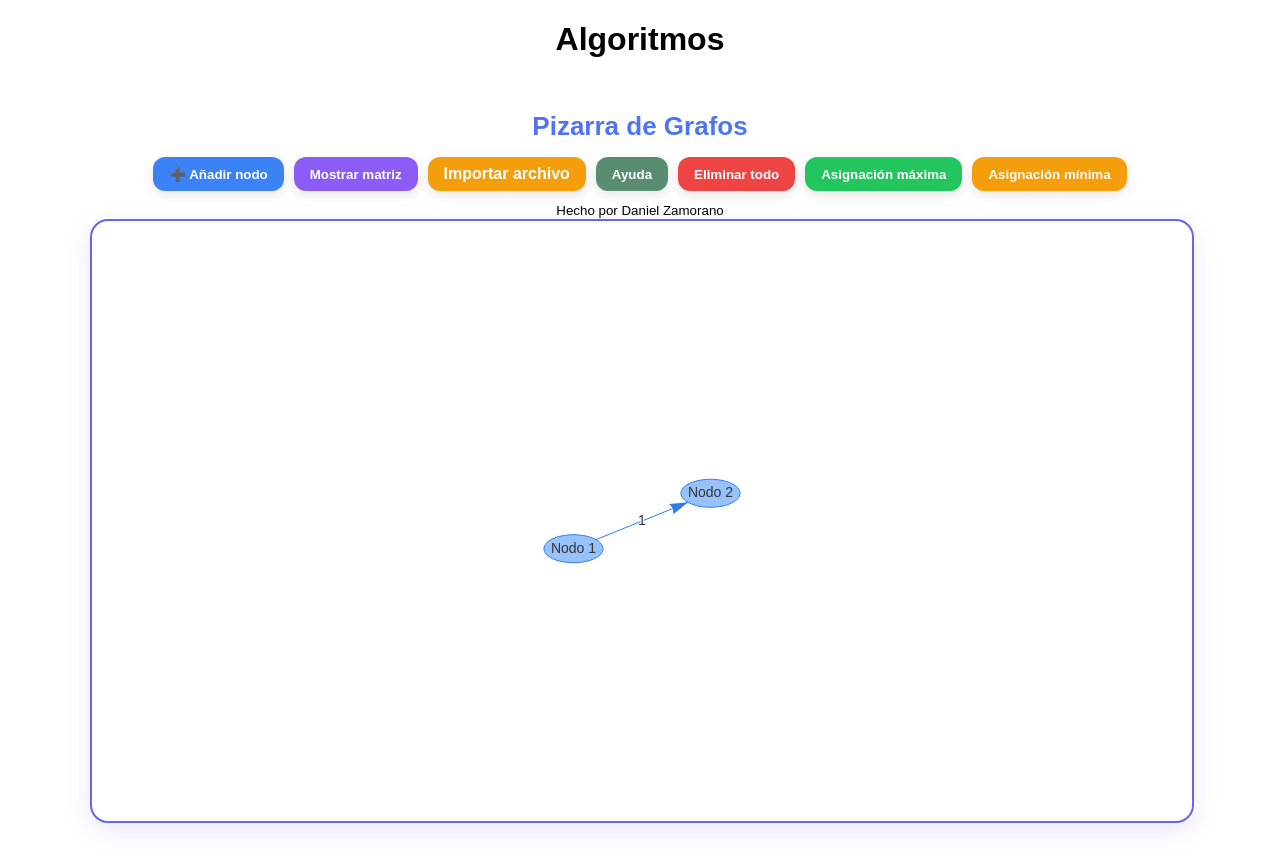
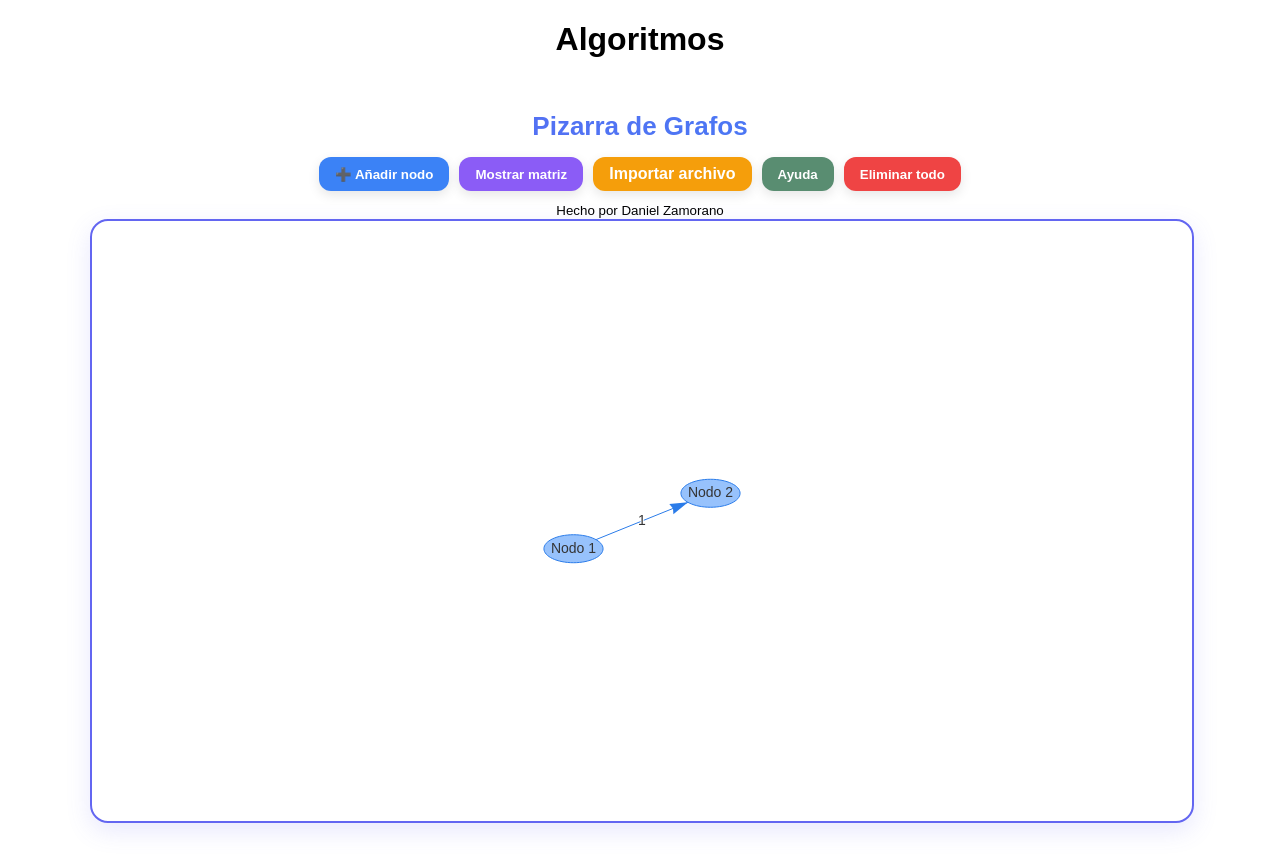
Before and after one commit to Danizamog/algoritmos, a Vue app: page / in a window 1280 px wide. Built offline with nearby package versions, Linux system fonts and the light colour scheme.

Commit message:
Update GraphBoard.vue

```diff
--- a/src/components/GraphBoard.vue
+++ b/src/components/GraphBoard.vue
@@ -10,10 +10,7 @@
       <input id="importar" type="file" @change="importarArchivo" hidden />
       <button @click="abrirAyuda" class="btn gris">Ayuda</button>
       <button @click="limpiarGrafo" class="btn rojo">Eliminar todo</button>
-      <!-- Botones de asignación -->
-      <button @click="resolverAsignacion('max')" class="btn verde">Asignación máxima</button>
-      <button @click="resolverAsignacion('min')" class="btn naranja">Asignación mínima</button>
-    </div>
+      </div>
 
     <!-- Autor -->
     <div class="creador">
@@ -484,6 +481,7 @@ function descargarMatrizCsv() {
 function importarArchivo(event) {
   const file = event.target.files[0];
   if (!file) return;
+
   const reader = new FileReader();
   reader.onload = (e) => {
     if (file.name.endsWith(".json")) {
@@ -502,9 +500,11 @@ function importarArchivo(event) {
       const matrizCsv = rows.slice(1).map(r => r.slice(1).map(Number));
       cargarMatriz(labelsCsv, Object.keys(labelsCsv).map(Number), matrizCsv);
     }
+    event.target.value = "";
   };
   reader.readAsText(file);
 }
+
 function cargarMatriz(dicLabels, lista, M) {
   nodos.clear();
   aristas.clear();
@@ -527,7 +527,7 @@ function cargarMatriz(dicLabels, lista, M) {
 }
 
 /* ===== Asignación ===== */
-function hungarianAlgorithm(matrix, tipo) {
+/*function hungarianAlgorithm(matrix, tipo) {
   // Si es máxima, convierte a problema de minimización
   let cost = matrix.map(row => row.slice());
   if (tipo === "max") {
@@ -601,7 +601,7 @@ function resolverAsignacion(tipo) {
     totalAsignacion.value = total;
     ventanaAsignacion.value = true;
   }, 100);
-}
+} */
 </script>
 
 
```
